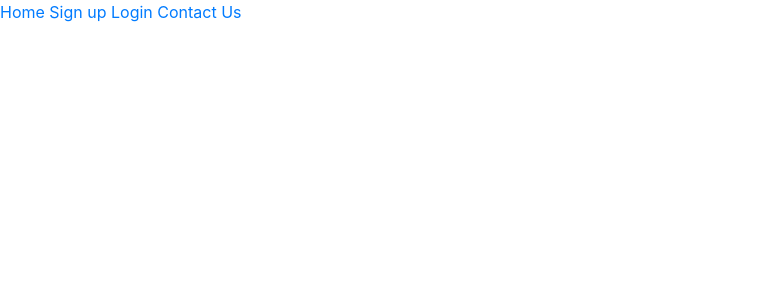
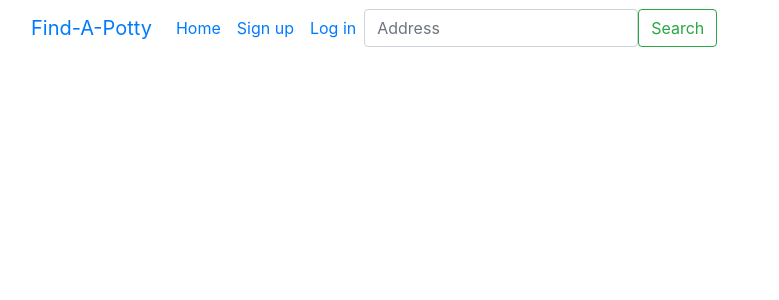
Before and after one commit to Eduardo-Zagalsky/Find-A-Potty, a Python web app: template templates/base.html in a window 1280 px wide. Shown: the top 300 px of the page, without its empty margins (0-779 px from the left). Run offline with Jinja, Linux system fonts and the light colour scheme; the template is opened without the code that fills it, so the values that code supplies are empty.

Commit message:
added the nav bar

```diff
--- a/templates/base.html
+++ b/templates/base.html
@@ -9,11 +9,32 @@
 </head>
 
 <body>
-    <nav>
-        <a href="">Home</a>
-        <a href="">Sign up</a>
-        <a href="">Login</a>
-        <a href="">Contact Us</a>
+    <nav class="navbar navbar-expand-lg bg-body-tertiary">
+        <div class="container-fluid">
+            <a class="navbar-brand" href="/">Find-A-Potty</a>
+            <button class="navbar-toggler" type="button" data-bs-toggle="collapse"
+                data-bs-target="#navbarSupportedContent" aria-controls="navbarSupportedContent" aria-expanded="false"
+                aria-label="Toggle navigation">
+                <span class="navbar-toggler-icon"></span>
+            </button>
+            <div class="collapse navbar-collapse" id="navbarSupportedContent">
+                <ul class="navbar-nav me-auto mb-2 mb-lg-0">
+                    <li class="nav-item">
+                        <a class="nav-link active" aria-current="page" href="/">Home</a>
+                    </li>
+                    <li class="nav-item">
+                        <a class="nav-link active" aria-current="page" href="/signup">Sign up</a>
+                    </li>
+                    <li class="nav-item">
+                        <a class="nav-link active" aria-current="page" href="/login">Log in</a>
+                    </li>
+                </ul>
+                <form class="d-flex" action="/search">
+                    <input class="form-control me-2" type="search" placeholder="Address" aria-label="Search">
+                    <button class="btn btn-outline-success" type="submit">Search</button>
+                </form>
+            </div>
+        </div>
     </nav>
     {% block content %}{% endblock %}
     <script src="https://code.jquery.com/jquery-3.5.1.slim.min.js"
```
